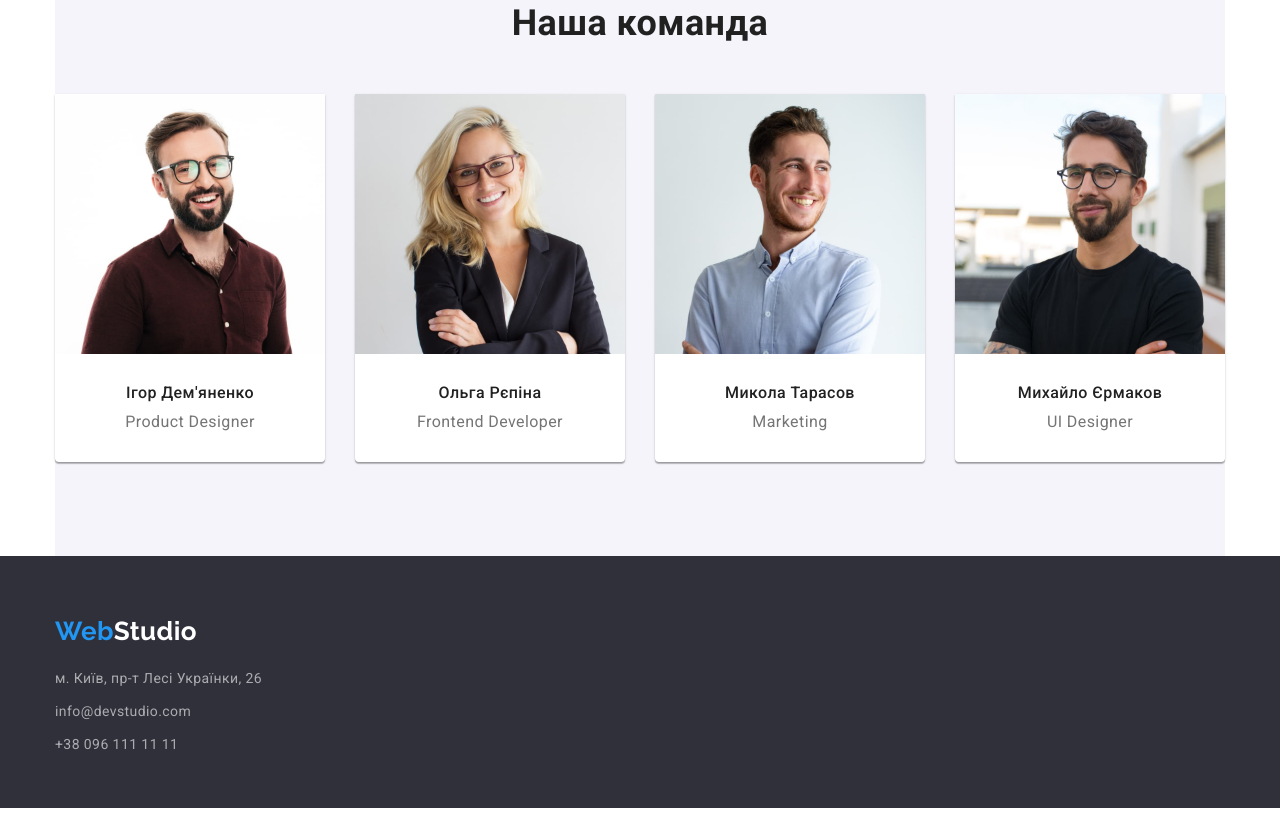
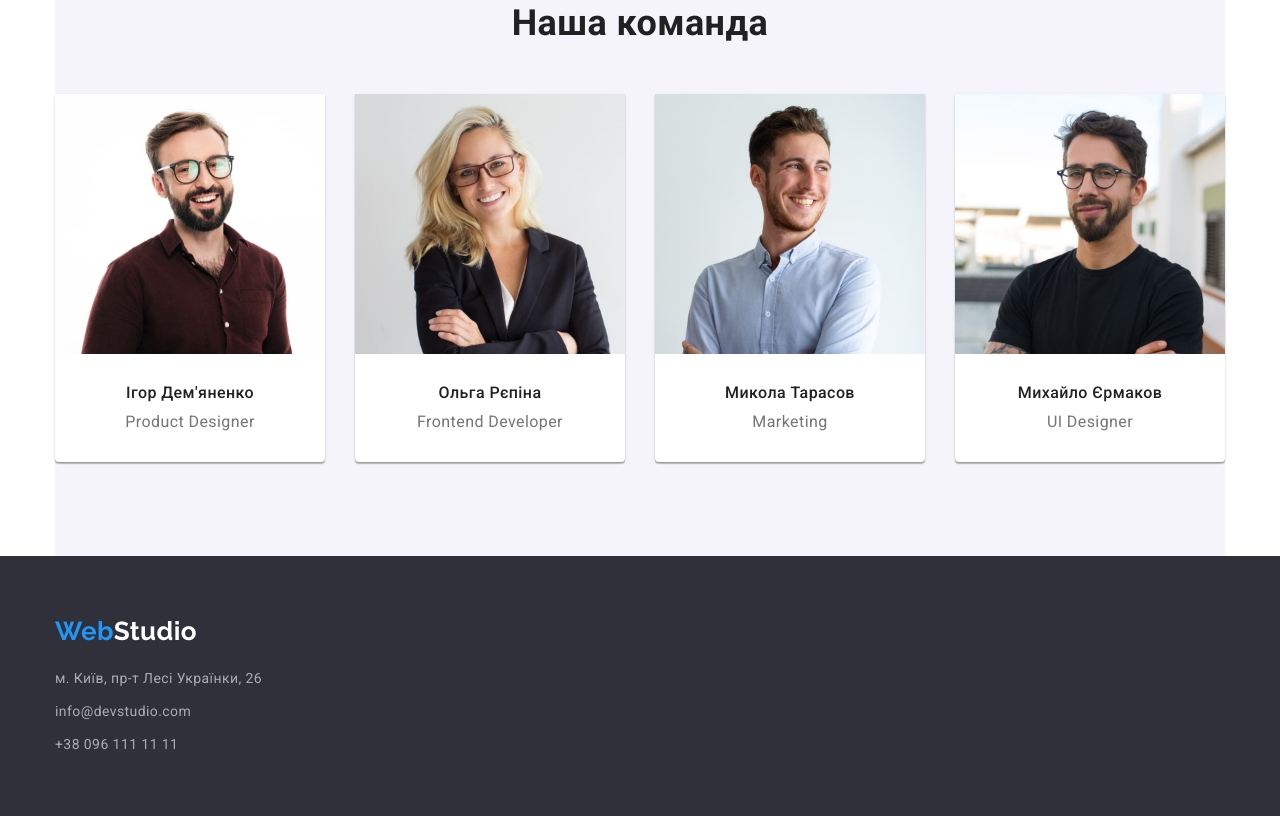
Before and after one commit to IrinaHryshko/goit-markup-hw-03, a plain HTML site: page index.html in a window 1280 px wide. Shown: the part 1636-2452 px from the top of the page. Drawn offline with Linux system fonts and the light colour scheme.

Commit message:
виправлення помилок дз№3

```diff
--- a/css/style.css
+++ b/css/style.css
@@ -275,13 +275,13 @@ ul {
   margin-bottom: 0;
 }
 .footer {
-  height: 252px;
+  padding-top: 60px;
+  padding-bottom: 60px;
   background-color: var(--bgc);
 }
 
 .logo-footer {
   display: inline-block;
-  padding-top: 60px;
   margin-bottom: 20px;
 
   color: var(--accent-color);
@@ -310,7 +310,6 @@ ul {
 }
 .tel {
   margin-top: 9px;
-  padding-bottom: 60px;
 }
 /*Сторінка портфоліо, хедер і футер перенесені*/
 .button {
```
